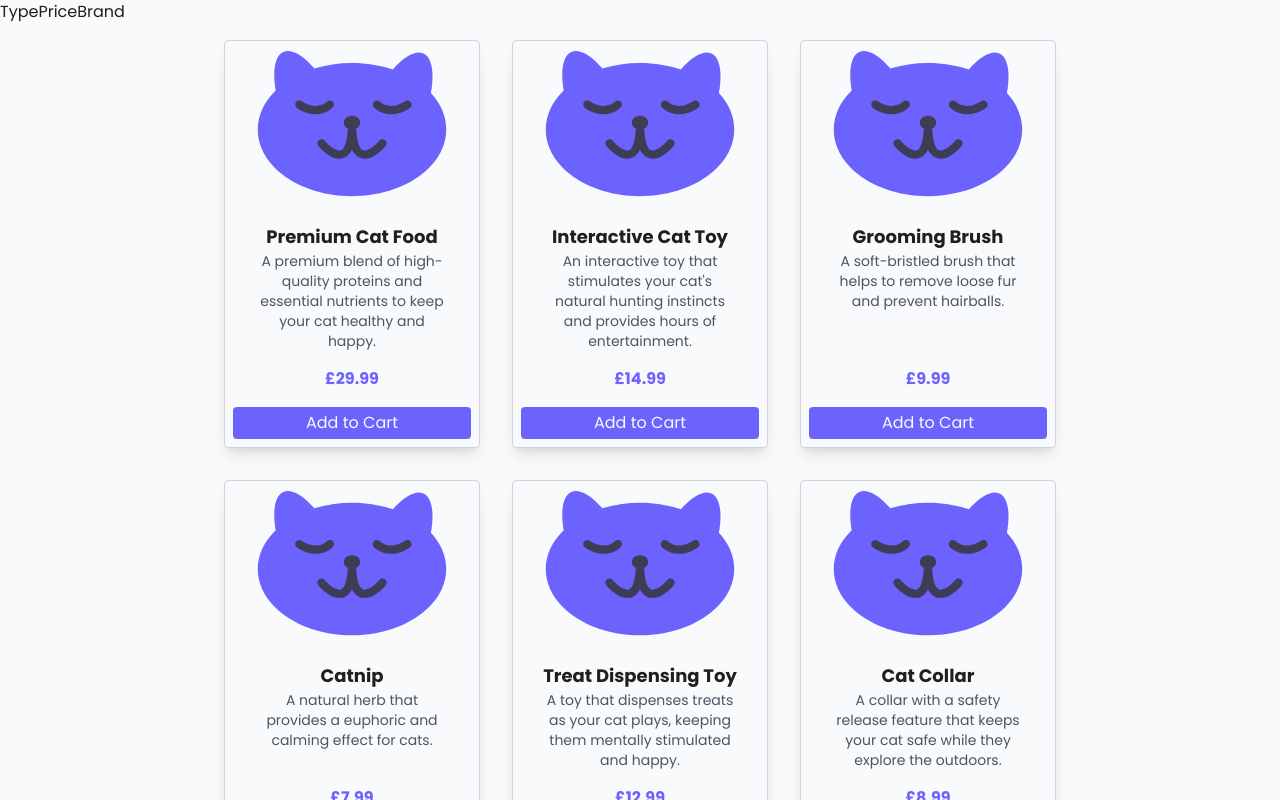
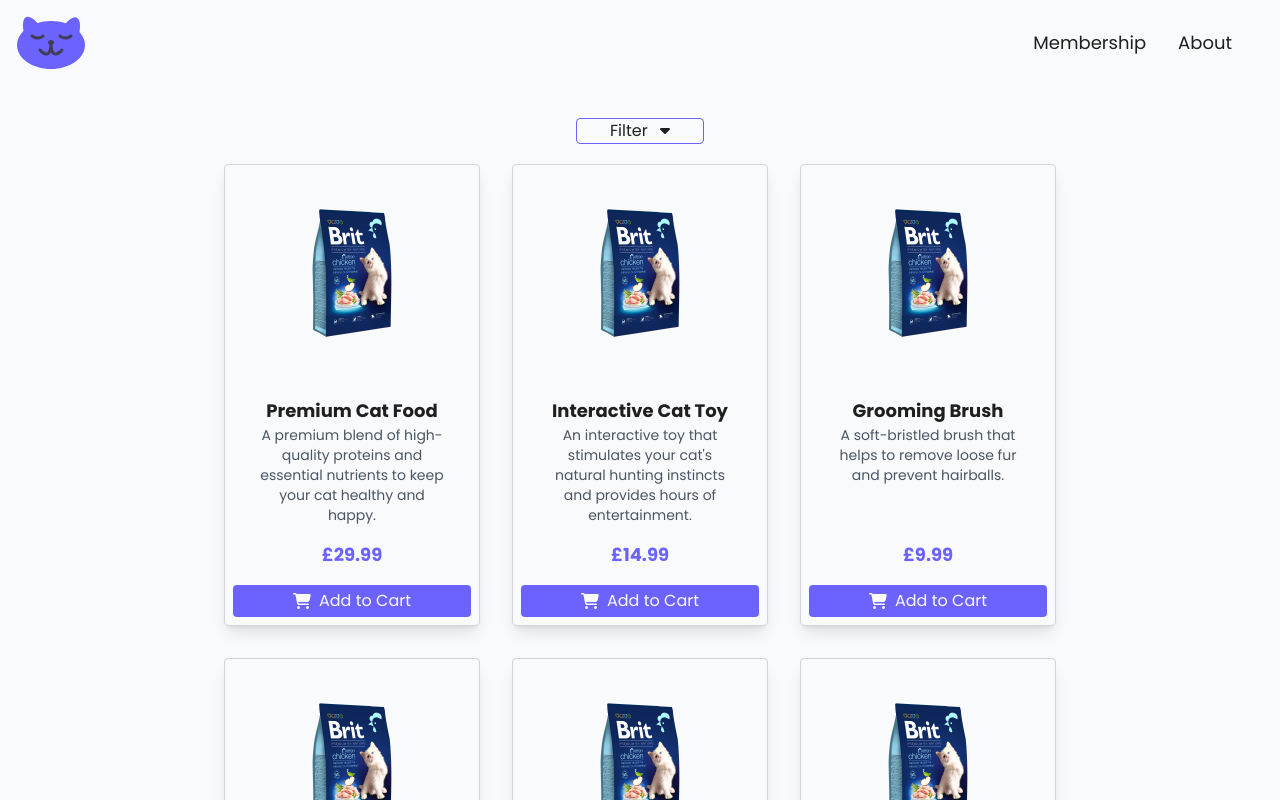
Before and after one commit to jum-w/Cat-Shop, a Next.js app: page /shop in a window 1280 px wide. Shown: the top 800 px of the page. Built offline with nearby package versions, Linux system fonts and the light colour scheme.

Commit message:
map through products, filter function

```diff
--- a/components/Navbar.tsx
+++ b/components/Navbar.tsx
@@ -4,7 +4,7 @@ import Image from 'next/image'
 export default function Home() {
     return (
         <div className="flex justify-between mx-auto border-gray-300 text-lg">
-            <div className="p-4 block">
+            <div className="p-4">
                 <Image src={logo} alt="Logo picute" />
             </div>
             <div className="flex justify-center items-center">
--- a/components/Product.tsx
+++ b/components/Product.tsx
@@ -1,24 +1,27 @@
-import logo from './purrfect_picks.svg'
-import Image from 'next/image'
+import Image, { StaticImageData } from 'next/image'
+import { faShoppingCart } from '@fortawesome/free-solid-svg-icons';
+import { FontAwesomeIcon } from '@fortawesome/react-fontawesome';
 
 interface ProductInfoProps {
     id: number;
     name: string;
     description: string;
     price: number;
+    type: string;
+    image: StaticImageData
 }
 
-export default function Product({ name, description, price }: ProductInfoProps) {
+export default function Product({ name, description, price, type, image }: ProductInfoProps) {
     return (
-        <div className="shadow-lg flex flex-col sm:w-1/4 border border-gray-300 rounded p-2 m-4">
+        <div className="shadow-lg flex flex-col md:w-1/4 border border-gray-300 rounded p-2 m-4">
             <div className="flex justify-center mb-6">
-                <Image src={logo} alt="Logo picute" height={150} />
+                <Image src={image} alt="Image of item displayed" height={200} />
             </div>
             <div className="flex flex-col items-center text-center grow">
                 <h1 className='font-bold text-lg'>{name}</h1>
                 <h2 className='text-gray-600 mb-4 text-sm w-4/5 grow'>{description}</h2>
-                <h1 className='font-bold mb-4 text-blue1'>£{price}</h1>
-                <button className='bg-blue1 hover:bg-blue2 w-full py-1 rounded text-gray-50 '>Add to Cart</button>
+                <h1 className='font-bold mb-4 text-blue1 text-lg'>£{price}</h1>
+                <button className='bg-blue1 hover:bg-blue2 w-full py-1 rounded text-gray-50 flex justify-center items-center'><FontAwesomeIcon icon={faShoppingCart} className="mr-2" />Add to Cart</button>
             </div>
         </div>
     )
--- a/components/ProductInfo.ts
+++ b/components/ProductInfo.ts
@@ -1,8 +1,13 @@
+import premium from './kitten-chicken.png'
+import { StaticImageData } from 'next/image';
+
 interface ProductInfo {
     id: number;
     name: string;
     description: string;
     price: number;
+    type: string;
+    image: StaticImageData
 }
 
 const products: ProductInfo[] = [
@@ -11,90 +16,120 @@ const products: ProductInfo[] = [
         name: "Premium Cat Food",
         description: "A premium blend of high-quality proteins and essential nutrients to keep your cat healthy and happy.",
         price: 29.99,
+        type: "Food",
+        image: premium
     },
     {
         id: 2,
         name: "Interactive Cat Toy",
         description: "An interactive toy that stimulates your cat's natural hunting instincts and provides hours of entertainment.",
         price: 14.99,
+        type: "Toy",
+        image: premium
     },
     {
         id: 3,
         name: "Grooming Brush",
         description: "A soft-bristled brush that helps to remove loose fur and prevent hairballs.",
         price: 9.99,
+        type: "Care",
+        image: premium
     },
     {
         id: 4,
         name: "Catnip",
         description: "A natural herb that provides a euphoric and calming effect for cats.",
         price: 7.99,
+        type: "Treat",
+        image: premium
     },
     {
         id: 5,
         name: "Treat Dispensing Toy",
         description: "A toy that dispenses treats as your cat plays, keeping them mentally stimulated and happy.",
         price: 12.99,
+        type: "Toy",
+        image: premium
     },
     {
         id: 6,
         name: "Cat Collar",
         description: "A collar with a safety release feature that keeps your cat safe while they explore the outdoors.",
         price: 8.99,
+        type: "Care",
+        image: premium
     },
     {
         id: 7,
         name: "Cat Bed",
         description: "A comfortable and cozy bed that provides a safe and warm place for your cat to sleep.",
         price: 39.99,
+        type: "Furniture",
+        image: premium
     },
     {
         id: 8,
         name: "Dental Treats",
         description: "A delicious and healthy treat that helps to clean your cat's teeth and freshen their breath.",
         price: 6.99,
+        type: "Treat",
+        image: premium
     },
     {
         id: 9,
         name: "Scratching Post",
         description: "A durable and sturdy scratching post that satisfies your cat's natural urge to scratch and helps to keep their claws healthy.",
         price: 24.99,
+        type: "Furniture",
+        image: premium
     },
     {
         id: 10,
         name: "Wet Cat Food",
         description: "A moist and delicious food that provides your cat with the hydration they need to stay healthy.",
         price: 1.99,
+        type: "Food",
+        image: premium
     },
     {
         id: 11,
         name: "Cat Litter",
         description: "A premium litter that clumps tightly and controls odors, making it easy to maintain a clean and fresh-smelling litter box.",
         price: 14.99,
+        type: "Care",
+        image: premium
     },
     {
         id: 12,
         name: "Cat Carrier",
         description: "A sturdy and comfortable carrier that makes it easy to transport your cat safely and securely.",
         price: 49.99,
+        type: "Care",
+        image: premium
     },
     {
         id: 13,
         name: "Tuna Flavored Cat Treats",
         description: "A delicious and healthy treat that is packed with tuna flavor that cats love.",
         price: 3.99,
+        type: "Treat",
+        image: premium
     },
     {
         id: 14,
         name: "Automatic Cat Feeder",
         description: "A feeder that automatically dispenses food at set times, ensuring that your cat always has access to fresh food.",
         price: 59.99,
+        type: "Furniture",
+        image: premium
     },
     {
         id: 15,
         name: "Catnip Spray",
         description: "A spray that contains natural catnip oil, providing a potent and long-lasting scent that attracts cats.",
         price: 5.99,
+        type: "Treat",
+        image: premium
     },
 ];
 
--- a/pages/index.tsx
+++ b/pages/index.tsx
@@ -6,7 +6,7 @@ import { FontAwesomeIcon } from "@fortawesome/react-fontawesome";
 
 export default function Home() {
   return (
-    <div className="min-h-screen text-default font-poppins">
+    <div className="min-h-screen">
       <Navbar />
       <div className="flex flex-col justify-center items-center text-center mt-16">
         <Image src={cat} alt="picture of cat" className="mb-16" height={192} />
--- a/pages/shop.tsx
+++ b/pages/shop.tsx
@@ -1,16 +1,54 @@
+import Navbar from "@/components/Navbar";
 import Product from "@/components/Product";
 import ProductInfo from "@/components/ProductInfo"
+import { faCaretDown } from "@fortawesome/free-solid-svg-icons";
+import { FontAwesomeIcon } from "@fortawesome/react-fontawesome";
+import { useEffect, useState } from "react";
 
 export default function Shop() {
+    const filter: string[] = ["Food", "Care", "Toy", "Treat", "Furniture"]
+
+    const [dropDownVisible, setDropDownVisible] = useState(false);
+    const [filterType, setFilterType] = useState<any[]>([])
+
+    const handleCheckboxChange = (e: any) => {
+        const value = e.target.value;
+        setFilterType((prev) => {
+            if (prev.includes(value)) {
+                return prev.filter((type) => type !== value);
+            } else {
+                return [...prev, value];
+            }
+        });
+    };
+
     return (
-        <div className="min-h-screen flex flex-col">
-            <div className="">
-                <button>Type</button>
-                <button>Price</button>
-                <button>Brand</button>
+        <div className="min-h-screen">
+            <Navbar />
+            <div className="flex w-2/5 justify-center mx-auto mt-8">
+                <div className="mx-5">
+                    <button className="w-32 border border-blue1 mb-1 rounded hover:bg-gray-100 duration-150" onClick={() => { setDropDownVisible(!dropDownVisible) }}>Filter <FontAwesomeIcon icon={faCaretDown} className={`ml-2 duration-150 ${dropDownVisible ? "rotate-90" : ""}`} /></button>
+                    {dropDownVisible && (
+                        <div className="fixed shadow bg-gray-50 rounded p-3 w-32">
+                            <ul>
+                                {filter.map((type, index) => (
+                                    <li key={index}>
+                                        <input
+                                            type="checkbox"
+                                            value={type}
+                                            onChange={handleCheckboxChange}
+                                        />
+                                        {" "}
+                                        {type}
+                                    </li>
+                                ))}
+                            </ul>
+                        </div>
+                    )}
+                </div>
             </div>
             <div className="w-4/5 flex mx-auto flex-wrap justify-center">
-                {ProductInfo.map((val, index) => {
+                {ProductInfo.filter(val => filterType.length === 0 ? true : filterType.includes(val.type)).map((val, index) => {
                     return (
                         <Product {...val} key={index} />
                     )
```
Also changed, not shown: components/kitten-chicken.png (added).
